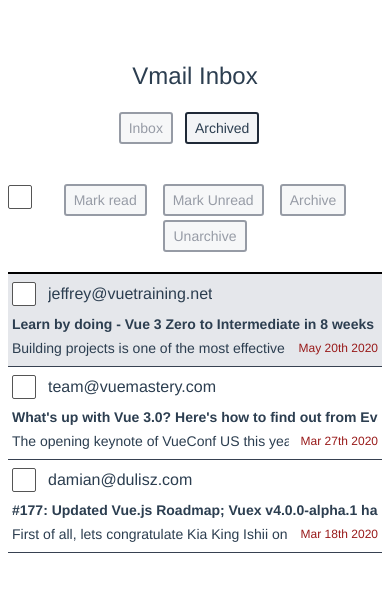
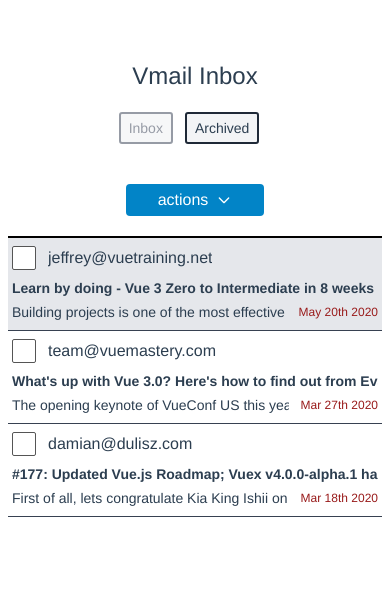
Before and after one commit to Abolfazl-JD/gmail-clone, a Vue app: page / in a window 390 px wide. Shown: the top 592 px of the page. Built offline with nearby package versions, Linux system fonts and the light colour scheme.

Commit message:
create drop down

```diff
--- a/src/components/BulkActionBar.vue
+++ b/src/components/BulkActionBar.vue
@@ -4,11 +4,7 @@
 import type { Gmail } from '@/types'
 // stores
 import { SelectionGmail } from '../stores/EmailSelection'
-import { gmailData } from '@/stores/mainData'
-
-// register stores
 const emailSelection = SelectionGmail()
-const gmailBox = gmailData()
 
 const props = defineProps<{
     gmails : Gmail[]
@@ -27,7 +23,7 @@
 </script>
 
 <template>
-    <div class="max-w-1000px text-left mx-auto mb-5 flex mt-10 md:mt-0">
+    <div class="max-w-1000px text-left mx-auto mb-5 hidden mt-10 sm:flex md:mt-0">
         <span class="checkbox">
             <input
             type="checkbox"
--- /dev/null
+++ b/src/components/DropDown.vue
@@ -0,0 +1,22 @@
+<script lang="ts" setup>
+import { ref } from 'vue'
+
+const showDropDownMenu = ref(false)
+</script>
+
+<template>
+    <div class="max-w-1000 flex justify-center mx-auto mb-5 mt-10 relative sm:hidden">
+        <button @click="showDropDownMenu = !showDropDownMenu" class="bg-sky-600 text-white py-1 px-8 rounded border-none cursor-pointer flex items-center disabled:opacity-40">
+            <span>actions</span>
+            <svg class="w-4 h-4 ml-2" fill="none" stroke="currentColor" viewBox="0 0 24 24" xmlns="http://www.w3.org/2000/svg">
+                <path stroke-linecap="round" stroke-linejoin="round" stroke-width="2" d="M19 9l-7 7-7-7"></path>
+            </svg>
+        </button>
+        <ul class="absolute text-gray-700 z-10 top-33px rounded-tr rounded-tl border border-gray-700 border-t-0" v-if="showDropDownMenu">
+            <li class="bg-white px-34px py-1 hover:bg-gray-300 cursor-pointer">Read</li>
+            <li class="bg-white px-34px py-1 hover:bg-gray-300 cursor-pointer">unread</li>
+            <li class="bg-white px-34px py-1 hover:bg-gray-300 cursor-pointer">archive</li>
+            <li class="bg-white px-34px py-1 hover:bg-gray-300 cursor-pointer">unarchive</li>
+        </ul>
+    </div>
+</template>
--- a/src/components/MailTable.vue
+++ b/src/components/MailTable.vue
@@ -8,6 +8,7 @@
 import MailModal from './MailModal.vue'
 import BulkActionBar from './BulkActionBar.vue'
 import WindowChooser from './WindowChooser.vue'
+import DropDown from './DropDown.vue'
 // stores
 import { gmailData } from '../stores/mainData'
 import { SelectionGmail } from '../stores/EmailSelection'
@@ -37,6 +38,7 @@
         </div>
         <WindowChooser />
         <BulkActionBar :gmails="gmailBox.filteredGmails" />
+        <DropDown />
         <transition-group class="max-w-1000px m-auto border-collapse border-t-2 border-black" name="row" tag="div">
             <div
             class="md:grid grid-cols-12 border-b border-gray-700 py-2 px-1 w-full"
```
